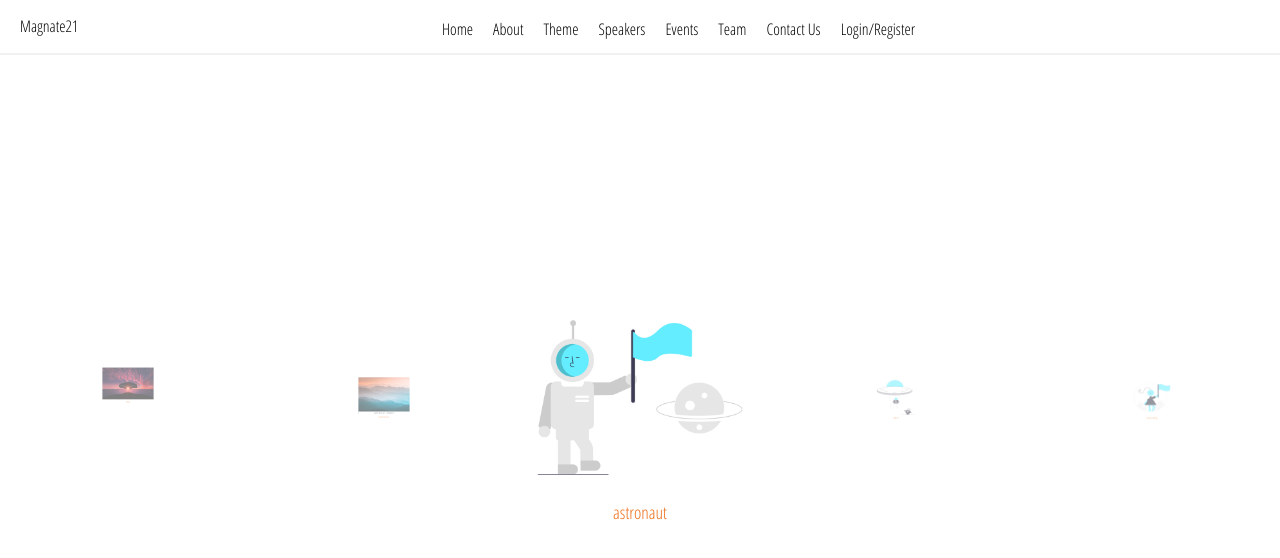
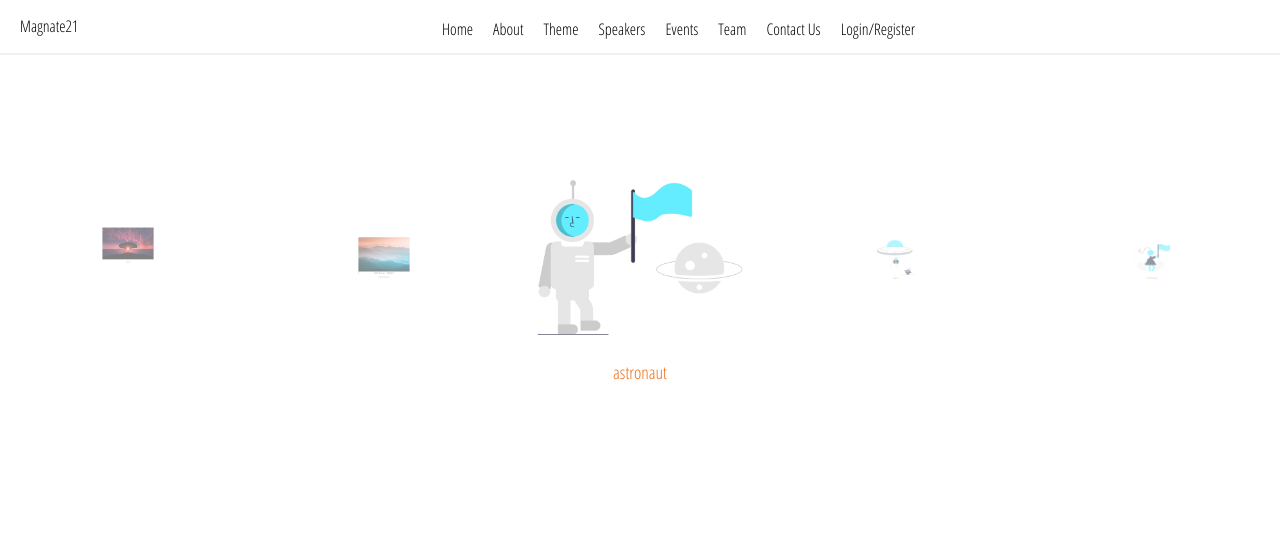
Before and after one commit to omtayade/Magnate21, a React (Create React App) app: page /speakers in a window 1280 px wide. Shown: the top 558 px of the page. Built offline with nearby package versions, Linux system fonts and the light colour scheme; no server answers.

Commit message:
Revert "carousel centered"
This reverts commit e50fe1915bdb9e4d3d8f6352b0ee0c0059185f92.

```diff
--- a/src/pages/Speakers/Carousel.css
+++ b/src/pages/Speakers/Carousel.css
@@ -2,11 +2,8 @@
 @import "~slick-carousel/slick/slick-theme.css";
 
 .Carousel {
-  padding-top: 30vh;
-  padding-bottom: 30px;
-}
-.slider__holder {
-  height: 40vh;
+  padding-top: 100px;
+  padding-bottom: 100px;
 }
 .slide img {
   object-fit: scale-down;
```
